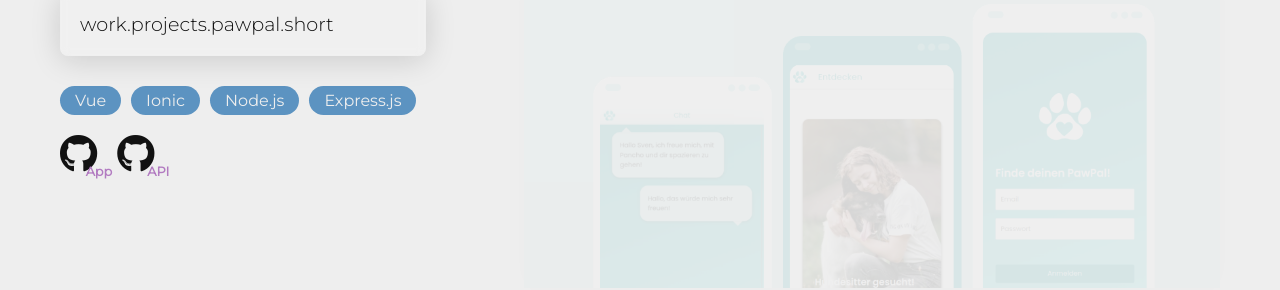
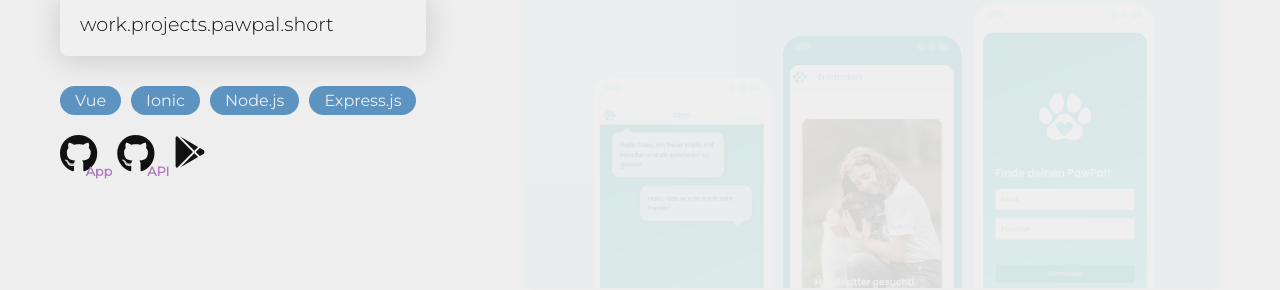
Before and after one commit to Jennow/jencoding_vue, a Vue app: page / in a window 1280 px wide. Shown: the part 1220-1510 px from the top of the page. Built offline with nearby package versions, Linux system fonts and the light colour scheme; what @fortawesome/fontawesome-free-brands would draw is missing.

Commit message:
Add gpoogle play link to pawpal

```diff
--- a/src/components/ProjectView.vue
+++ b/src/components/ProjectView.vue
@@ -49,6 +49,7 @@ export default {
 
 .project .img {
     width: 100%;
+    display: block;
 }
 
 .project h3 {
--- a/src/components/WorkPage.vue
+++ b/src/components/WorkPage.vue
@@ -45,10 +45,10 @@ export default {
               hint: 'API',
               url: 'https://github.com/Jennow/paw_pal_api'
             },
-            // {
-            //   type: 'web',
-            //   url: 'gibhub.com'
-            // },
+            {
+              type: 'gplay',
+              url: 'https://play.google.com/store/apps/details?id=com.jencoding.paw_pal'
+            },
           ]
         },
         {
```
